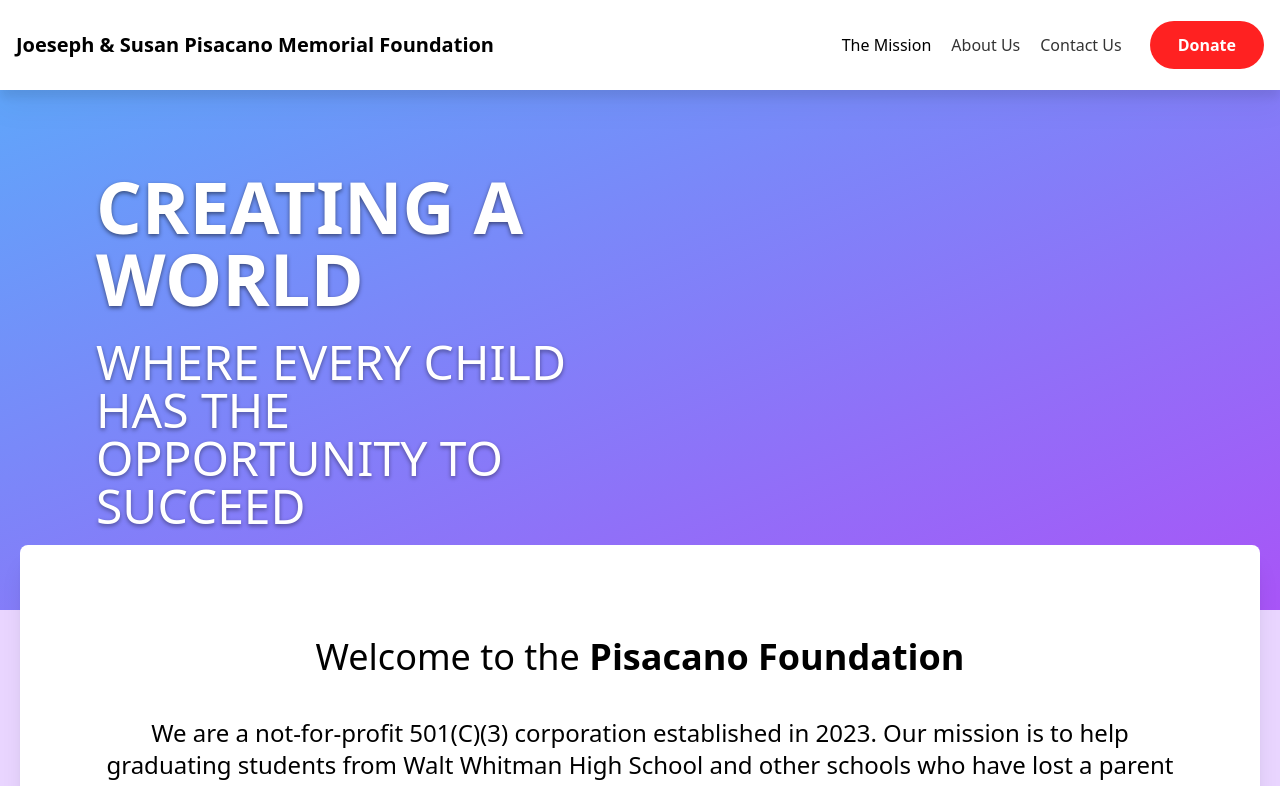
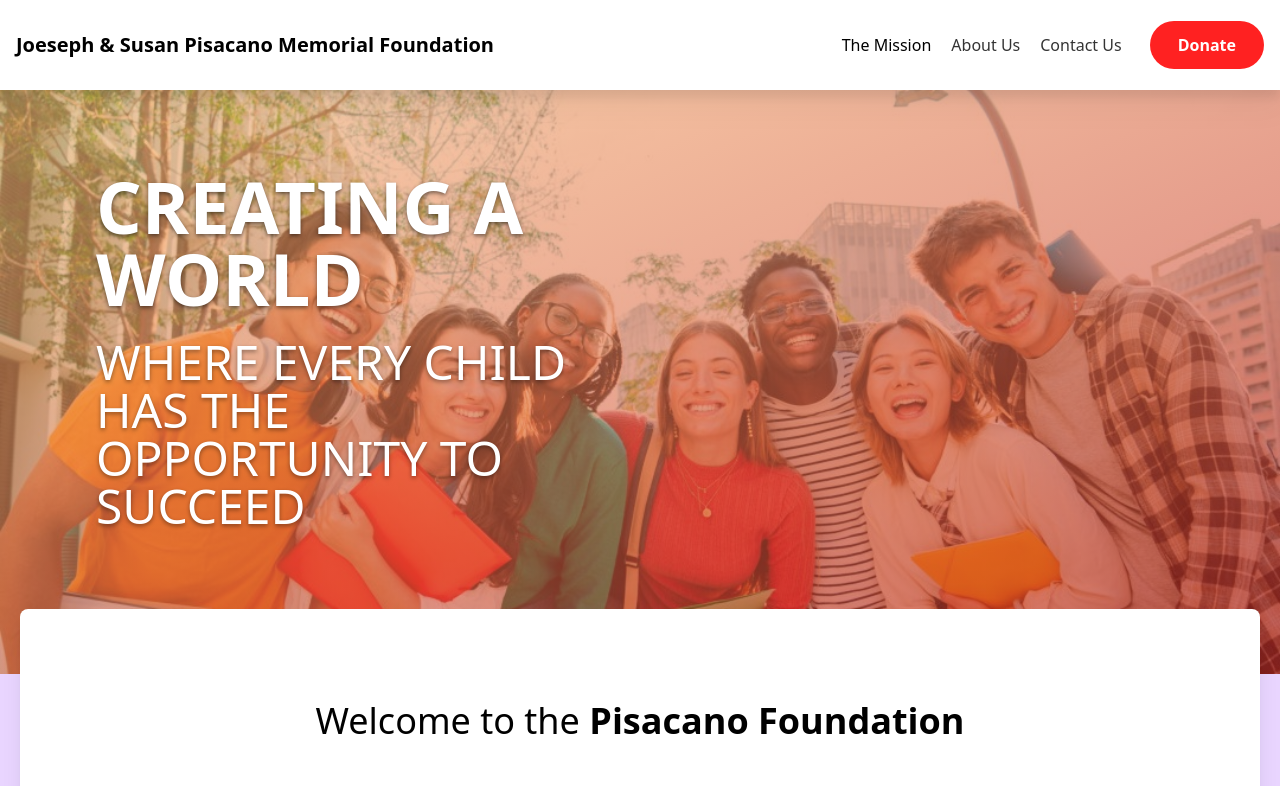
Before and after one commit to GlassAOTU/js-pisacano, a Next.js app: page / in a window 1280 px wide. Shown: the top 786 px of the page. Built offline with nearby package versions, Linux system fonts and the light colour scheme.

Commit message:
replaced gradient with image for top hero

```diff
--- a/app/components/TopHero.tsx
+++ b/app/components/TopHero.tsx
@@ -1,9 +1,49 @@
+// export default function TopHero() {
+// 	return (
+// 		// background image and size
+// 		<div className="z-2 bg-cover bg-center h-auto" style={{backgroundImage: "url('/images/splash.jpg')"}}>
+// 			{/* overlay */}
+// 			<div className="bg-gray-900 opacity-50 blur-sm h-full"></div>
+// 			{/* text area */}
+// 			<div className="max-w-[85rem] mx-auto lg:px-24 sm:px-16 px-4 lg:py-20 md:pt-16 py-10 space-y-6">
+// 				{/* Title */}
+// 				<div className="max-w-xl mx-auto md:mx-0 z-20">
+// 					<p className="block font-black md:text-start text-center text-white text-4xl sm:text-5xl md:text-6xl lg:text-7xl [text-shadow:_0_2px_4px_rgb(0_0_0_/_0.5)]">
+// 						CREATING A WORLD
+// 					</p>
+// 				</div>
+// 				{/* End Title */}
+
+// 				{/* Subtitle */}
+// 				<div className="max-w-[32rem] mx-auto md:mx-0 z-20">
+// 					<p className="text-white text-xl md:text-start text-center sm:text-2xl md:text-3xl lg:text-5xl [text-shadow:_0_2px_4px_rgb(0_0_0_/_0.4)]">
+// 						WHERE EVERY CHILD HAS THE OPPORTUNITY TO SUCCEED
+// 					</p>
+// 				</div>
+// 				{/* End Subtitle */}
+// 			</div>
+// 			{/* end text area */}
+// 		</div>
+// 	);
+// }
+
+
 export default function TopHero() {
 	return (
-		// background color and size
-		<div className="bg-gradient-to-br from-blue-400 to-purple-500 h-auto">
-			{/* text area */}
-			<div className="max-w-[85rem] mx-auto lg:px-24 sm:px-16 px-4 lg:py-20 md:pt-16 py-10 space-y-6">
+		<div className="relative md:pb-16">
+			{/* Background Image with Overlay */}
+			<div
+				className="absolute inset-0 bg-cover bg-center"
+				style={{
+					backgroundImage: "url('/images/splash.jpg')",
+				}}
+			>
+				{/* Overlay */}
+				<div className="absolute inset-0 bg-gradient-to-br from-orange-300/60 to-red-700/60"></div>
+			</div>
+
+			{/* Text Area */}
+			<div className="relative z-10 max-w-[85rem] mx-auto lg:px-24 sm:px-16 px-4 lg:py-20 md:pt-16 py-10 space-y-6">
 				{/* Title */}
 				<div className="max-w-xl mx-auto md:mx-0">
 					<p className="block font-black md:text-start text-center text-white text-4xl sm:text-5xl md:text-6xl lg:text-7xl [text-shadow:_0_2px_4px_rgb(0_0_0_/_0.5)]">
@@ -20,7 +60,6 @@
 				</div>
 				{/* End Subtitle */}
 			</div>
-			{/* end text area */}
 		</div>
 	);
 }
```
Also changed, not shown: public/images/splash.jpg (added).
